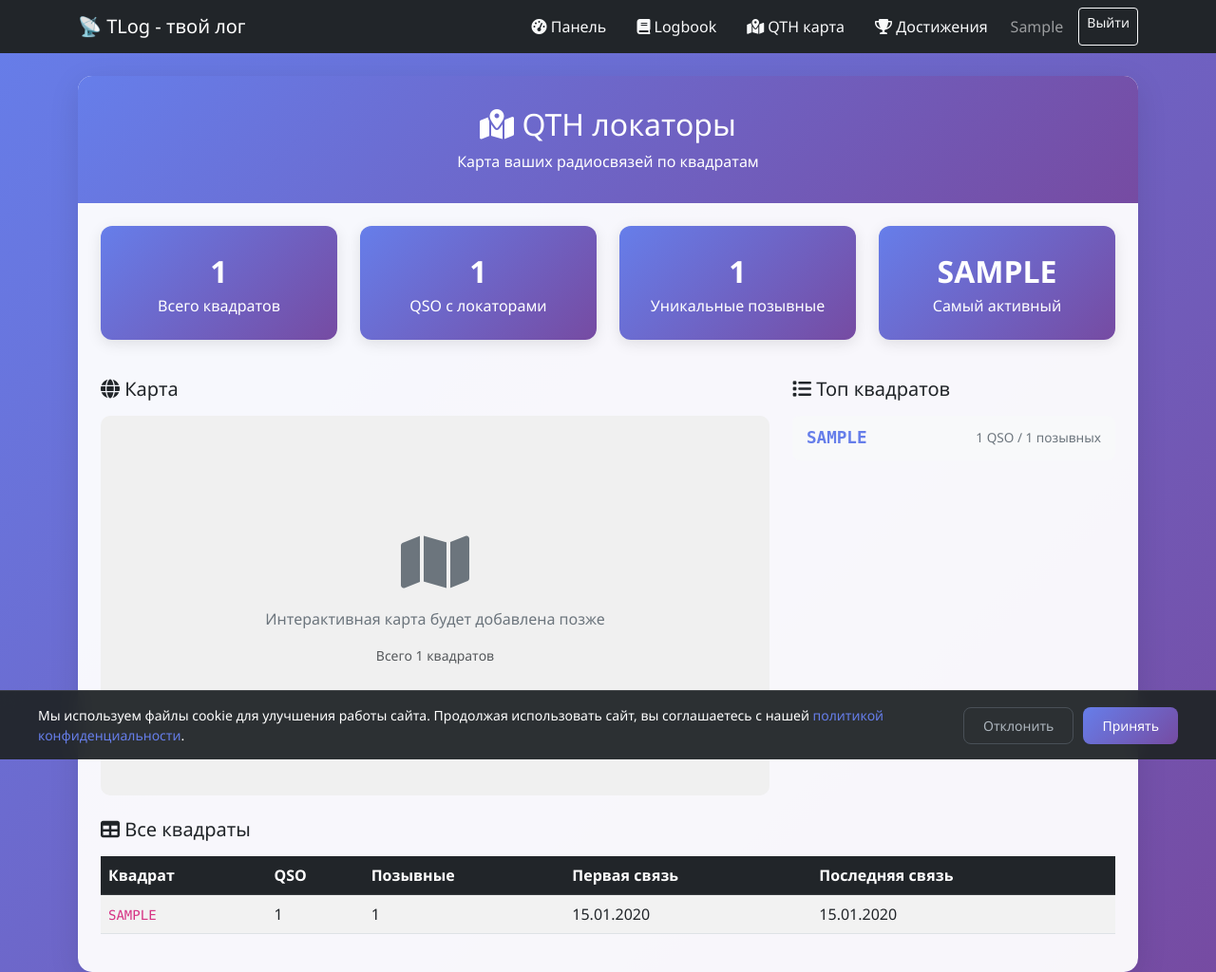
After one commit to R3LO/tlogonline, a Django app: page /qth-map/ in a window 1280 px wide. The commit adds this page. Shown: the whole page at 95% size. Run offline with Django 4.2, Linux system fonts and the light colour scheme; a user stored in the database is signed in; tables that the repository leaves empty hold one stand-in row (values such as "Sample post").

Commit message:
add 2 menu

```diff
--- a/tlog/templates/dashboard.html
+++ b/tlog/templates/dashboard.html
@@ -68,6 +68,12 @@
             <div class="navbar-nav ms-auto">
                 <a class="nav-link text-light me-3" href="/logbook/">
                     <i class="fas fa-book"></i> Logbook
+                </a>
+                <a class="nav-link text-light me-3" href="/qth-map/">
+                    <i class="fas fa-map-marked-alt"></i> QTH карта
+                </a>
+                <a class="nav-link text-light me-3" href="/achievements/">
+                    <i class="fas fa-trophy"></i> Достижения
                 </a>
                 <span class="navbar-text me-3">
                     {% if profile %}
--- a/tlog/templates/logbook.html
+++ b/tlog/templates/logbook.html
@@ -170,6 +170,12 @@
                 </a>
                 <a class="nav-link active text-light me-3" href="/logbook/">
                     <i class="fas fa-book"></i> Logbook
+                </a>
+                <a class="nav-link text-light me-3" href="/qth-map/">
+                    <i class="fas fa-map-marked-alt"></i> QTH карта
+                </a>
+                <a class="nav-link text-light me-3" href="/achievements/">
+                    <i class="fas fa-trophy"></i> Достижения
                 </a>
                 <span class="navbar-text me-3">
                     {{ user.first_name|default:user.username }}
--- /dev/null
+++ b/tlog/templates/qth_map.html
@@ -0,0 +1,210 @@
+<!DOCTYPE html>
+<html lang="ru">
+{% load static %}
+<head>
+    <meta charset="UTF-8">
+    <meta name="viewport" content="width=device-width, initial-scale=1.0">
+    <title>QTH локаторы - TLog</title>
+    <link rel="icon" href="{% static 'favicon.svg' %}" type="image/svg+xml">
+    <link href="https://cdn.jsdelivr.net/npm/bootstrap@5.3.0/dist/css/bootstrap.min.css" rel="stylesheet">
+    <link href="https://cdnjs.cloudflare.com/ajax/libs/font-awesome/6.0.0/css/all.min.css" rel="stylesheet">
+    <style>
+        body {
+            background: linear-gradient(135deg, #667eea 0%, #764ba2 100%);
+            min-height: 100vh;
+            font-family: 'Segoe UI', Tahoma, Geneva, Verdana, sans-serif;
+        }
+        .main-container {
+            background: rgba(255, 255, 255, 0.95);
+            border-radius: 15px;
+            box-shadow: 0 8px 32px rgba(0,0,0,0.1);
+        }
+        .logbook-header {
+            background: linear-gradient(135deg, #667eea 0%, #764ba2 100%);
+            color: white;
+            border-radius: 15px 15px 0 0;
+            padding: 2rem;
+        }
+        .stats-card {
+            background: linear-gradient(135deg, #667eea 0%, #764ba2 100%);
+            color: white;
+            border-radius: 12px;
+            padding: 1.5rem;
+            text-align: center;
+            margin-bottom: 1rem;
+            box-shadow: 0 4px 15px rgba(0,0,0,0.1);
+        }
+        .stats-number {
+            font-size: 2rem;
+            font-weight: bold;
+        }
+        .grid-item {
+            background: #f8f9fa;
+            border-radius: 8px;
+            padding: 10px 15px;
+            margin-bottom: 8px;
+            display: flex;
+            justify-content: space-between;
+            align-items: center;
+            transition: all 0.2s;
+        }
+        .grid-item:hover {
+            background: #e9ecef;
+            transform: translateX(5px);
+        }
+        .grid-code {
+            font-weight: bold;
+            color: #667eea;
+            font-family: monospace;
+            font-size: 1.1rem;
+        }
+        .grid-stats {
+            font-size: 0.85rem;
+            color: #6c757d;
+        }
+        .map-container {
+            background: #f0f0f0;
+            border-radius: 10px;
+            height: 400px;
+            display: flex;
+            align-items: center;
+            justify-content: center;
+            color: #6c757d;
+        }
+    </style>
+</head>
+<body>
+    <!-- Navigation -->
+    <nav class="navbar navbar-expand-lg navbar-dark bg-dark">
+        <div class="container">
+            <a class="navbar-brand" href="/">📡 TLog - твой лог</a>
+            <div class="navbar-nav ms-auto">
+                <a class="nav-link text-light me-3" href="/dashboard/">
+                    <i class="fas fa-tachometer-alt"></i> Панель
+                </a>
+                <a class="nav-link active text-light me-3" href="/logbook/">
+                    <i class="fas fa-book"></i> Logbook
+                </a>
+                <a class="nav-link text-light me-3" href="/qth-map/">
+                    <i class="fas fa-map-marked-alt"></i> QTH карта
+                </a>
+                <a class="nav-link text-light me-3" href="/achievements/">
+                    <i class="fas fa-trophy"></i> Достижения
+                </a>
+                <span class="navbar-text me-3">
+                    {{ user.first_name|default:user.username }}
+                </span>
+                <a class="btn btn-outline-light btn-sm" href="/logout/">Выйти</a>
+            </div>
+        </div>
+    </nav>
+
+    <div class="container mt-4">
+        <div class="main-container">
+            <!-- Header -->
+            <div class="logbook-header text-center">
+                <h2><i class="fas fa-map-marked-alt"></i> QTH локаторы</h2>
+                <p class="mb-0">Карта ваших радиосвязей по квадратам</p>
+            </div>
+
+            <div class="p-4">
+                <!-- Статистика -->
+                <div class="row mb-4">
+                    <div class="col-md-3">
+                        <div class="stats-card">
+                            <div class="stats-number">{{ total_grids }}</div>
+                            <div>Всего квадратов</div>
+                        </div>
+                    </div>
+                    <div class="col-md-3">
+                        <div class="stats-card">
+                            <div class="stats-number">{{ total_qso_with_grid }}</div>
+                            <div>QSO с локаторами</div>
+                        </div>
+                    </div>
+                    <div class="col-md-3">
+                        <div class="stats-card">
+                            <div class="stats-number">{{ unique_callsigns }}</div>
+                            <div>Уникальные позывные</div>
+                        </div>
+                    </div>
+                    <div class="col-md-3">
+                        <div class="stats-card">
+                            <div class="stats-number">{% if grid_data %}{{ grid_data.0.grid }}{% else %}--{% endif %}</div>
+                            <div>Самый активный</div>
+                        </div>
+                    </div>
+                </div>
+
+                <!-- Карта -->
+                <div class="row mb-4">
+                    <div class="col-md-8">
+                        <h5 class="mb-3"><i class="fas fa-globe"></i> Карта</h5>
+                        <div class="map-container">
+                            <div class="text-center">
+                                <i class="fas fa-map fa-4x mb-3"></i>
+                                <p>Интерактивная карта будет добавлена позже</p>
+                                <p class="text-muted small">Всего {{ total_grids }} квадратов</p>
+                            </div>
+                        </div>
+                    </div>
+                    <div class="col-md-4">
+                        <h5 class="mb-3"><i class="fas fa-list"></i> Топ квадратов</h5>
+                        <div style="max-height: 350px; overflow-y: auto;">
+                            {% for grid in grid_data|slice:":20" %}
+                            <div class="grid-item">
+                                <span class="grid-code">{{ grid.grid }}</span>
+                                <span class="grid-stats">
+                                    {{ grid.count }} QSO / {{ grid.unique_callsigns }} позывных
+                                </span>
+                            </div>
+                            {% empty %}
+                            <p class="text-muted text-center py-4">
+                                <i class="fas fa-map-marker-alt fa-2x mb-2"></i><br>
+                                Нет данных о QTH локаторах
+                            </p>
+                            {% endfor %}
+                        </div>
+                    </div>
+                </div>
+
+                <!-- Таблица квадратов -->
+                <h5 class="mb-3"><i class="fas fa-table"></i> Все квадраты</h5>
+                <div class="table-responsive">
+                    <table class="table table-striped table-hover">
+                        <thead class="table-dark">
+                            <tr>
+                                <th>Квадрат</th>
+                                <th>QSO</th>
+                                <th>Позывные</th>
+                                <th>Первая связь</th>
+                                <th>Последняя связь</th>
+                            </tr>
+                        </thead>
+                        <tbody>
+                            {% for grid in grid_data %}
+                            <tr>
+                                <td><code>{{ grid.grid }}</code></td>
+                                <td>{{ grid.count }}</td>
+                                <td>{{ grid.unique_callsigns }}</td>
+                                <td>{{ grid.first_date|default:"-"|date:"d.m.Y" }}</td>
+                                <td>{{ grid.last_date|default:"-"|date:"d.m.Y" }}</td>
+                            </tr>
+                            {% empty %}
+                            <tr>
+                                <td colspan="5" class="text-center py-4 text-muted">
+                                    Нет данных о QTH локаторах
+                                </td>
+                            </tr>
+                            {% endfor %}
+                        </tbody>
+                    </table>
+                </div>
+            </div>
+        </div>
+    </div>
+
+    {% include 'cookie_banner.html' %}
+    <script src="https://cdn.jsdelivr.net/npm/bootstrap@5.3.0/dist/js/bootstrap.bundle.min.js"></script>
+</body>
+</html>
--- a/tlog/urls.py
+++ b/tlog/urls.py
@@ -7,7 +7,7 @@ from .views import (
     logout_view, adif_upload, clear_logbook,
     profile_update, logbook_search, delete_adif_uploads,
     edit_qso, delete_qso, get_qso, add_logbook_comment,
-    generate_captcha, privacy, export_adif
+    generate_captcha, privacy, export_adif, qth_map, achievements
 )
 
 urlpatterns = [
@@ -32,6 +32,8 @@ urlpatterns = [
     path('logbook/<str:callsign>/comment/', add_logbook_comment, name='add_logbook_comment'),
     path('captcha/', generate_captcha, name='generate_captcha'),
     path('privacy/', privacy, name='privacy'),
+    path('qth-map/', qth_map, name='qth_map'),
+    path('achievements/', achievements, name='achievements'),
 
     # Поиск по логам - динамический маршрут для позывных (должен быть последним)
     re_path(r'^(?P<callsign>[A-Za-z0-9/]+)/$', logbook_search, name='logbook_search'),
--- a/tlog/views/logbook.py
+++ b/tlog/views/logbook.py
@@ -3,7 +3,7 @@
 """
 from django.shortcuts import render, redirect
 from django.http import JsonResponse, HttpResponse
-from django.db.models import Q
+from django.db.models import Q, Count
 from django.contrib.auth.decorators import login_required
 from datetime import datetime
 from ..models import QSO, RadioProfile, ADIFUpload, LogbookComment, LogbookComment
@@ -498,6 +498,230 @@ def privacy(request):
     return render(request, 'privacy.html')
 
 
+def qth_map(request):
+    """
+    Карта QTH локаторов пользователя
+    """
+    from ..models import QSO
+
+    # Получаем все уникальные QTH локаторы из связей пользователя
+    qso_list = QSO.objects.filter(user=request.user, gridsquare__isnull=False).exclude(gridsquare='')
+
+    # Группируем по локаторам с подсчетом количества связей
+    grid_stats = {}
+    for qso in qso_list:
+        grid = qso.gridsquare.upper().strip()
+        if grid:
+            if grid not in grid_stats:
+                grid_stats[grid] = {
+                    'count': 0,
+                    'callsigns': set(),
+                    'first_date': None,
+                    'last_date': None
+                }
+            grid_stats[grid]['count'] += 1
+            grid_stats[grid]['callsigns'].add(qso.callsign)
+            if not grid_stats[grid]['first_date'] or qso.date < grid_stats[grid]['first_date']:
+                grid_stats[grid]['first_date'] = qso.date
+            if not grid_stats[grid]['last_date'] or qso.date > grid_stats[grid]['last_date']:
+                grid_stats[grid]['last_date'] = qso.date
+
+    # Преобразуем в список для сортировки
+    grid_data = []
+    for grid, stats in grid_stats.items():
+        grid_data.append({
+            'grid': grid,
+            'count': stats['count'],
+            'unique_callsigns': len(stats['callsigns']),
+            'first_date': stats['first_date'],
+            'last_date': stats['last_date'],
+            'lat': None,  # Здесь можно добавить вычисление координат
+            'lon': None
+        })
+
+    # Сортируем по количеству связей
+    grid_data.sort(key=lambda x: x['count'], reverse=True)
+
+    # Статистика
+    total_grids = len(grid_data)
+    total_qso_with_grid = sum(g['count'] for g in grid_data)
+    unique_callsigns = len(set(qso.callsign for qso in qso_list))
+
+    return render(request, 'qth_map.html', {
+        'grid_data': grid_data,
+        'total_grids': total_grids,
+        'total_qso_with_grid': total_qso_with_grid,
+        'unique_callsigns': unique_callsigns,
+    })
+
+
+def achievements(request):
+    """
+    Мои достижения - статистика и награды
+    """
+    from ..models import QSO, ADIFUpload
+    from django.utils import timezone
+    from datetime import timedelta
+
+    user = request.user
+
+    # Основная статистика
+    total_qso = QSO.objects.filter(user=user).count()
+
+    # Статистика по диапазонам
+    bands = {}
+    band_order = ['160m', '80m', '40m', '30m', '20m', '17m', '15m', '12m', '10m', '6m', '2m', '70cm', '23cm', '13cm']
+    band_ranges = {
+        '160m': (1.8, 2.0), '80m': (3.5, 4.0), '40m': (7.0, 7.3), '30m': (10.1, 10.15),
+        '20m': (14.0, 14.35), '17m': (18.068, 18.168), '15m': (21.0, 21.45),
+        '12m': (24.89, 24.99), '10m': (28.0, 29.7), '6m': (50.0, 54.0),
+        '2m': (144.0, 148.0), '70cm': (420.0, 450.0), '23cm': (1240.0, 1300.0),
+        '13cm': (2300.0, 2450.0),
+    }
+
+    for band in band_order:
+        count = QSO.objects.filter(user=user, band=band).count()
+        if count > 0:
+            bands[band] = count
+
+    # Статистика по модуляциям
+    modes = {}
+    mode_list = QSO.objects.filter(user=user).values_list('mode', flat=True).distinct()
+    for mode in mode_list:
+        count = QSO.objects.filter(user=user, mode=mode).count()
+        if count > 0:
+            modes[mode] = count
+
+    # Уникальные позывные
+    unique_callsigns = QSO.objects.filter(user=user).values('callsign').distinct().count()
+
+    # Страны Р-150-С
+    r150s_count = QSO.objects.filter(user=user).exclude(r150s__isnull=True).exclude(r150s='').values('r150s').distinct().count()
+
+    # QTH локаторы
+    grids_count = QSO.objects.filter(user=user).exclude(gridsquare__isnull=True).exclude(gridsquare='').values('gridsquare').distinct().count()
+
+    # LoTW подтверждения
+    lotw_count = QSO.objects.filter(user=user, lotw='Y').count()
+
+    # Сегодняшние связи
+    today = timezone.now().date()
+    today_qso = QSO.objects.filter(user=user, date=today).count()
+
+    # Связи за последнюю неделю
+    week_ago = today - timedelta(days=7)
+    week_qso = QSO.objects.filter(user=user, date__gte=week_ago).count()
+
+    # Связи за последний месяц
+    month_ago = today - timedelta(days=30)
+    month_qso = QSO.objects.filter(user=user, date__gte=month_ago).count()
+
+    # Самая активная дата
+    most_active_date = QSO.objects.filter(user=user).values('date').annotate(
+        count=Count('id')
+    ).order_by('-count').first()
+
+    # Достижения (awards)
+    achievements = []
+
+    # 100 QSO
+    if total_qso >= 100:
+        achievements.append({
+            'title': 'Новичок',
+            'description': 'Зарегистрировано 100+ QSO',
+            'icon': '🎯',
+            'unlocked': True
+        })
+
+    # 500 QSO
+    if total_qso >= 500:
+        achievements.append({
+            'title': 'Опытный',
+            'description': 'Зарегистрировано 500+ QSO',
+            'icon': '⭐',
+            'unlocked': True
+        })
+
+    # 1000 QSO
+    if total_qso >= 1000:
+        achievements.append({
+            'title': 'Мастер',
+            'description': 'Зарегистрировано 1000+ QSO',
+            'icon': '🏆',
+            'unlocked': True
+        })
+
+    # 10 диапазонов
+    if len(bands) >= 10:
+        achievements.append({
+            'title': 'Разведчик',
+            'description': 'Связи на 10+ диапазонах',
+            'icon': '📡',
+            'unlocked': True
+        })
+
+    # 5 видов модуляции
+    if len(modes) >= 5:
+        achievements.append({
+            'title': 'Универсал',
+            'description': 'Связи на 5+ видах модуляции',
+            'icon': '🎛️',
+            'unlocked': True
+        })
+
+    # 50 стран Р-150-С
+    if r150s_count >= 50:
+        achievements.append({
+            'title': 'Охотник за DX',
+            'description': 'Связи с 50+ странами Р-150-С',
+            'icon': '🌍',
+            'unlocked': True
+        })
+
+    # 100 стран Р-150-С
+    if r150s_count >= 100:
+        achievements.append({
+            'title': 'Патриот',
+            'description': 'Связи со 100+ странами Р-150-С',
+            'icon': '🎖️',
+            'unlocked': True
+        })
+
+    # LoTW подтверждения
+    if lotw_count >= 10:
+        achievements.append({
+            'title': 'Цифровой оператор',
+            'description': '10+ подтверждений LoTW',
+            'icon': '💻',
+            'unlocked': True
+        })
+
+    # Активность за неделю
+    if week_qso >= 50:
+        achievements.append({
+            'title': 'В эфире',
+            'description': '50+ связей за неделю',
+            'icon': '📻',
+            'unlocked': True
+        })
+
+    return render(request, 'achievements.html', {
+        'total_qso': total_qso,
+        'bands': bands,
+        'band_order': band_order,
+        'modes': modes,
+        'unique_callsigns': unique_callsigns,
+        'r150s_count': r150s_count,
+        'grids_count': grids_count,
+        'lotw_count': lotw_count,
+        'today_qso': today_qso,
+        'week_qso': week_qso,
+        'month_qso': month_qso,
+        'most_active_date': most_active_date,
+        'achievements': achievements,
+    })
+
+
 @login_required
 def export_adif(request):
     """
```
Also changed, not shown: tlog/templates/achievements.html (added, +275 -0 lines).
